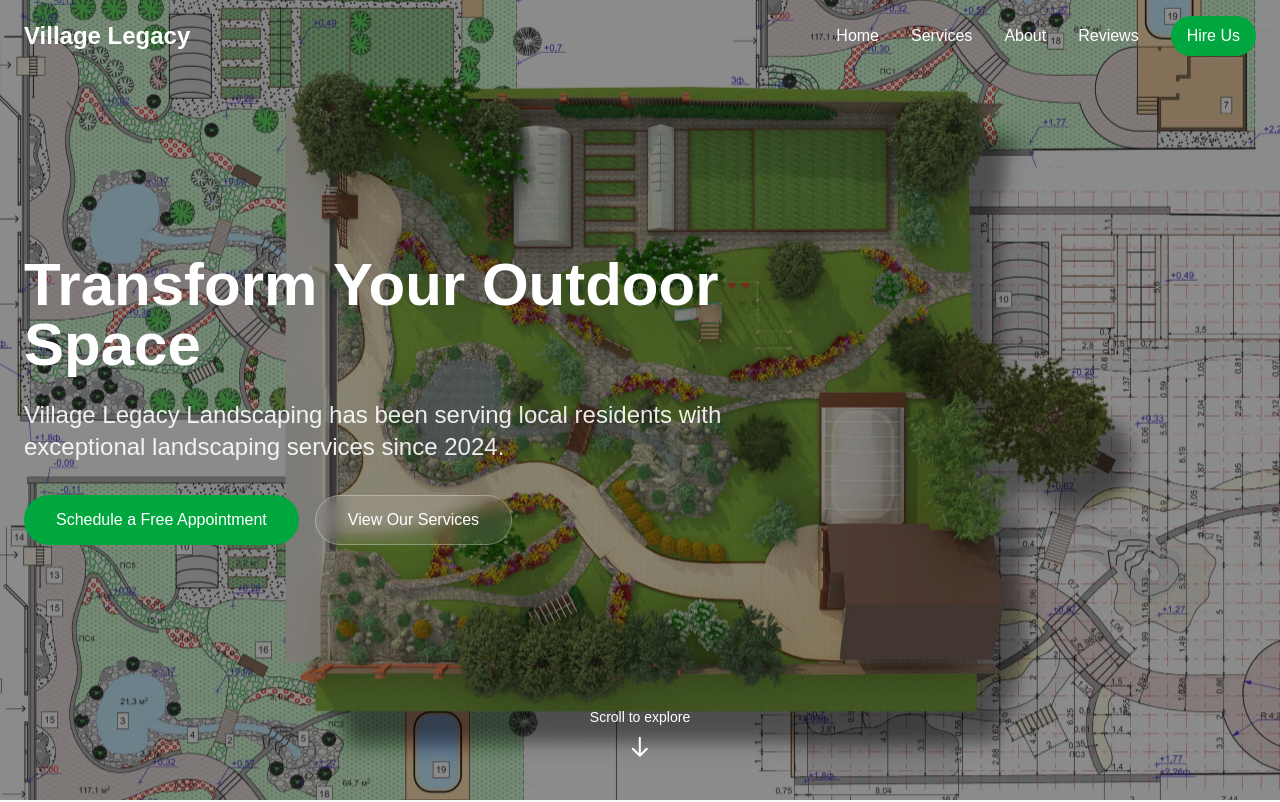
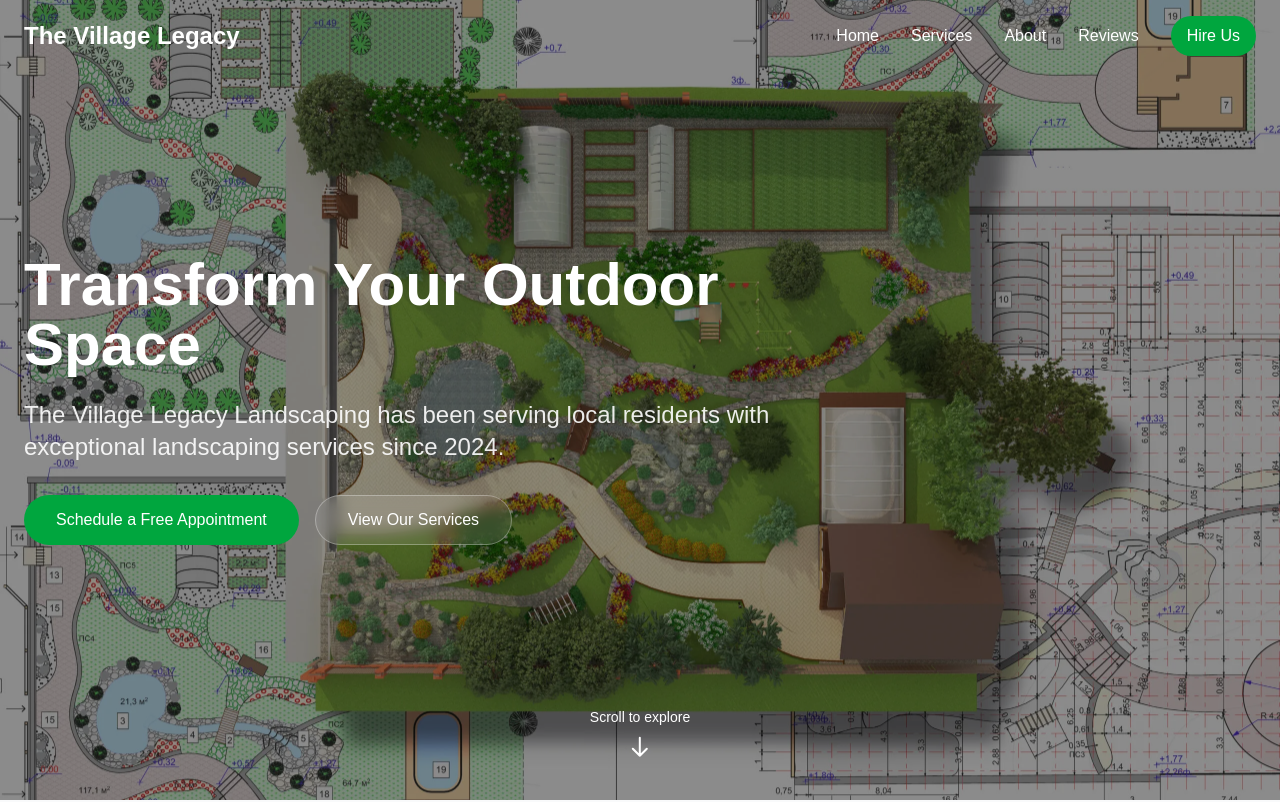
Before and after one commit to AustinPerez760/village-legacy-app, a Next.js app: page / in a window 1280 px wide. Shown: the top 802 px of the page. Built offline with nearby package versions, Linux system fonts and the light colour scheme.

Commit message:
Fixed images in scroll bar

```diff
--- a/app/components/ContactCTA.jsx
+++ b/app/components/ContactCTA.jsx
@@ -101,7 +101,9 @@ export default function ContactCTA() {
 								</div>
 								<div>
 									<h3 className='font-medium text-xl mb-1'>Email Us</h3>
-									<p className='text-green-100'>info@villagelegacy.com</p>
+									<p className='text-green-100'>
+										villagelegacylandscaping@gmail.com
+									</p>
 								</div>
 							</div>
 
--- a/app/components/Footer.jsx
+++ b/app/components/Footer.jsx
@@ -21,14 +21,13 @@ export default function Footer() {
 				<div className='grid grid-cols-1 md:grid-cols-2 lg:grid-cols-4 gap-8 mb-12'>
 					{/* Company Info */}
 					<div>
-						<h3 className='text-xl font-bold mb-4'>Village Legacy</h3>
+						<h3 className='text-xl font-bold mb-4'>The Village Legacy</h3>
 						<p className='text-gray-400 mb-4'>
 							Transforming outdoor spaces with exceptional landscaping services
-							since 2010.
+							since 2024.
 						</p>
 						<div className='flex space-x-4'>
 							<SocialLink href='https://instagram.com' icon='instagram' />
-							<SocialLink href='https://twitter.com' icon='twitter' />
 						</div>
 					</div>
 
@@ -197,7 +196,7 @@ export default function Footer() {
 				{/* Bottom Bar */}
 				<div className='pt-8 border-t border-gray-800 text-center md:flex md:justify-between md:items-center'>
 					<p className='text-gray-500 mb-4 md:mb-0'>
-						&copy; {currentYear} Village Legacy Landscaping. All rights
+						&copy; {currentYear} The Village Legacy Landscaping. All rights
 						reserved.
 					</p>
 					<div className='flex flex-wrap justify-center md:justify-end gap-4 text-sm text-gray-500'>
@@ -251,7 +250,7 @@ function SocialLink({ href, icon }) {
 					<path d='M9 8h-3v4h3v12h5v-12h3.642l.358-4h-4v-1.667c0-.955.192-1.333 1.115-1.333h2.885v-5h-3.808c-3.596 0-5.192 1.583-5.192 4.615v3.385z' />
 				</svg>
 			)}
-			{icon === 'twitter' && (
+			{icon === 'yelp' && (
 				<svg
 					xmlns='http://www.w3.org/2000/svg'
 					width='20'
--- a/app/components/Hero.jsx
+++ b/app/components/Hero.jsx
@@ -41,7 +41,7 @@ export default function Hero() {
 						Transform Your Outdoor Space
 					</h1>
 					<p className='text-xl md:text-2xl text-white/90 mb-8'>
-						Village Legacy Landscaping has been serving local residents with
+						The Village Legacy Landscaping has been serving local residents with
 						exceptional landscaping services since 2024.
 					</p>
 					<div className='flex flex-col sm:flex-row gap-4'>
--- a/app/components/Navbar.jsx
+++ b/app/components/Navbar.jsx
@@ -47,7 +47,7 @@ export default function Navbar() {
 							className={`text-2xl font-bold transition-colors duration-300 ${
 								isScrolled ? 'text-green-800' : 'text-white'
 							}`}>
-							Village Legacy
+							The Village Legacy
 						</span>
 					</Link>
 
--- a/app/components/Services.jsx
+++ b/app/components/Services.jsx
@@ -183,7 +183,7 @@ export default function Services() {
 							<ServiceCard
 								title='Demolition'
 								description='We provide safe and efficient demolition services for your outdoor projects.'
-								imageSrc='/images/demolition.jpg'
+								imageSrc='/images/demo.jpg'
 								targetSection='contact'
 								onClick={() => scrollToSection('contact')}
 								delay={600}
@@ -193,7 +193,7 @@ export default function Services() {
 							<ServiceCard
 								title='Junk Removal'
 								description='We offer reliable junk removal services to help you declutter your outdoor space.'
-								imageSrc='/images/junk-removal.jpg'
+								imageSrc='/images/removal.jpg'
 								targetSection='contact'
 								onClick={() => scrollToSection('contact')}
 								delay={800}
--- a/app/components/Testimonials.jsx
+++ b/app/components/Testimonials.jsx
@@ -23,7 +23,7 @@ const testimonials = [
 		name: 'Emily Rodriguez',
 		role: 'Homeowner',
 		content:
-			'The team at Village Legacy has been maintaining our garden for over 2 years now. They are reliable, thorough, and truly care about the health and appearance of our outdoor space. Highly recommended!',
+			'The team at Village Legacy has been maintaining our garden for over a year now. They are reliable, thorough, and truly care about the health and appearance of our outdoor space. Highly recommended!',
 	},
 ];
 
```
Also changed, not shown: public/images/demo.jpg (added), public/images/removal.jpg (added).
